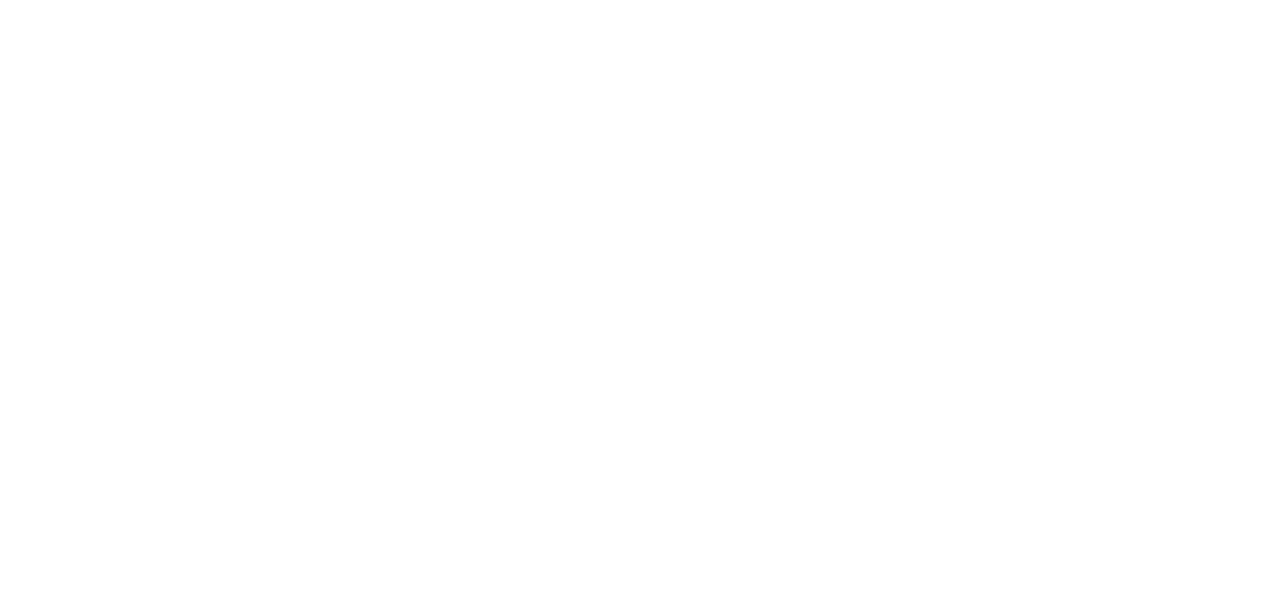
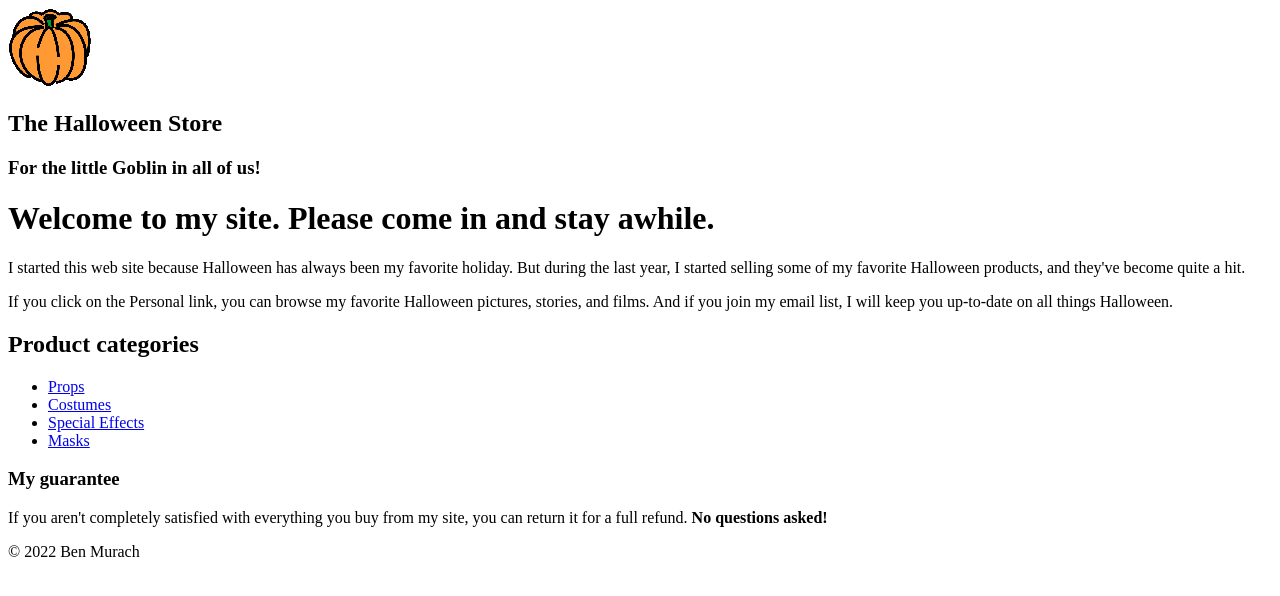
Before and after one commit to sfranz2422/HalloweenCaseStudyStart, a plain HTML site: page index.html in a window 1280 px wide. Drawn offline with Linux system fonts and the light colour scheme.

Commit message:
Chapter 4 Start

```diff
--- a/index.html
+++ b/index.html
@@ -3,10 +3,39 @@
 <html lang="en">
 <head>
 	<meta charset="utf-8" />
-	<title></title>
+	<title>Halloween Store</title>
 </head>
 
 <body>
 
+  <header>
+  	<img src="images/pumpkin.gif" alt="Pumpkin" width="85">
+    <h2>The Halloween Store</h2>
+    <h3>For the little Goblin in all of us!</h3>
+  </header>
+
+  <main>
+    <h1>Welcome to my site. Please come in and stay awhile.</h1>
+    <p>I started this web site because Halloween has always been my favorite holiday.
+    	But during the last year, I started selling some of my favorite Halloween products,
+    	and they've become quite a hit.</p>
+    <p>If you click on the Personal link, you can browse my favorite Halloween pictures,
+    	stories, and films. And if you join my email list, I will keep you up-to-date on
+    	all things Halloween.</p>
+    <h2>Product categories</h2>
+    <ul>
+    	<li><a href="products/props.html">Props</a></li>
+    	<li><a href="products/costumes.html">Costumes</a></li>
+    	<li><a href="products/special.html">Special Effects</a></li>
+    	<li><a href="products/masks.html">Masks</a></li>
+    </ul>
+    <h3>My guarantee</h3>
+    <p>If you aren't completely satisfied with everything you buy from my site, you can return it
+    	for a full refund. <strong>No questions asked!</strong></p>
+  </main>
+
+  <footer>
+	<p>&copy; 2022 Ben Murach</p>
+  </footer>
 </body>
 </html>
```
Also changed, not shown: products/props.html (added, +3 -0 lines), products/costumes.html (added), products/masks.html (added), products/special.html (added), 1 other file.
